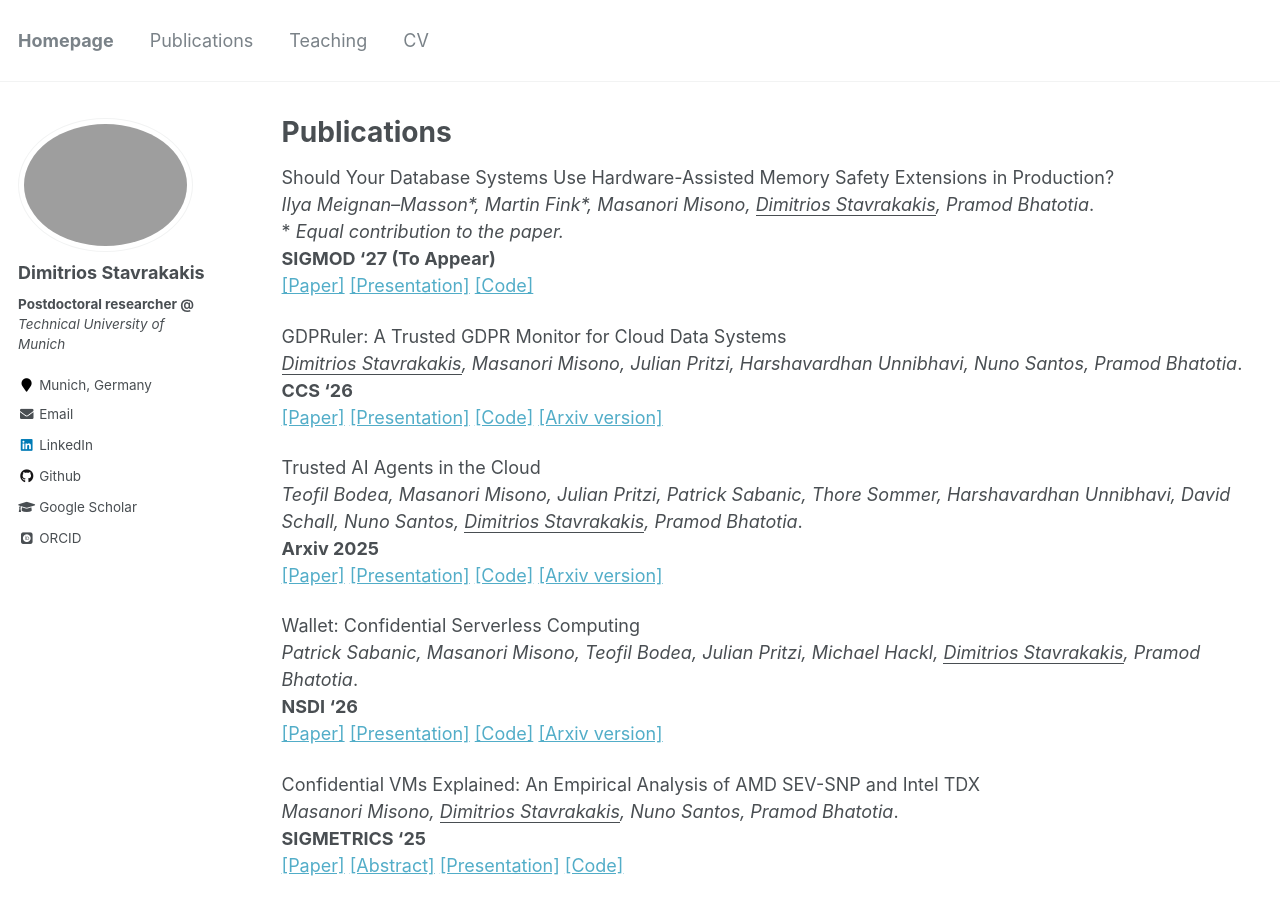
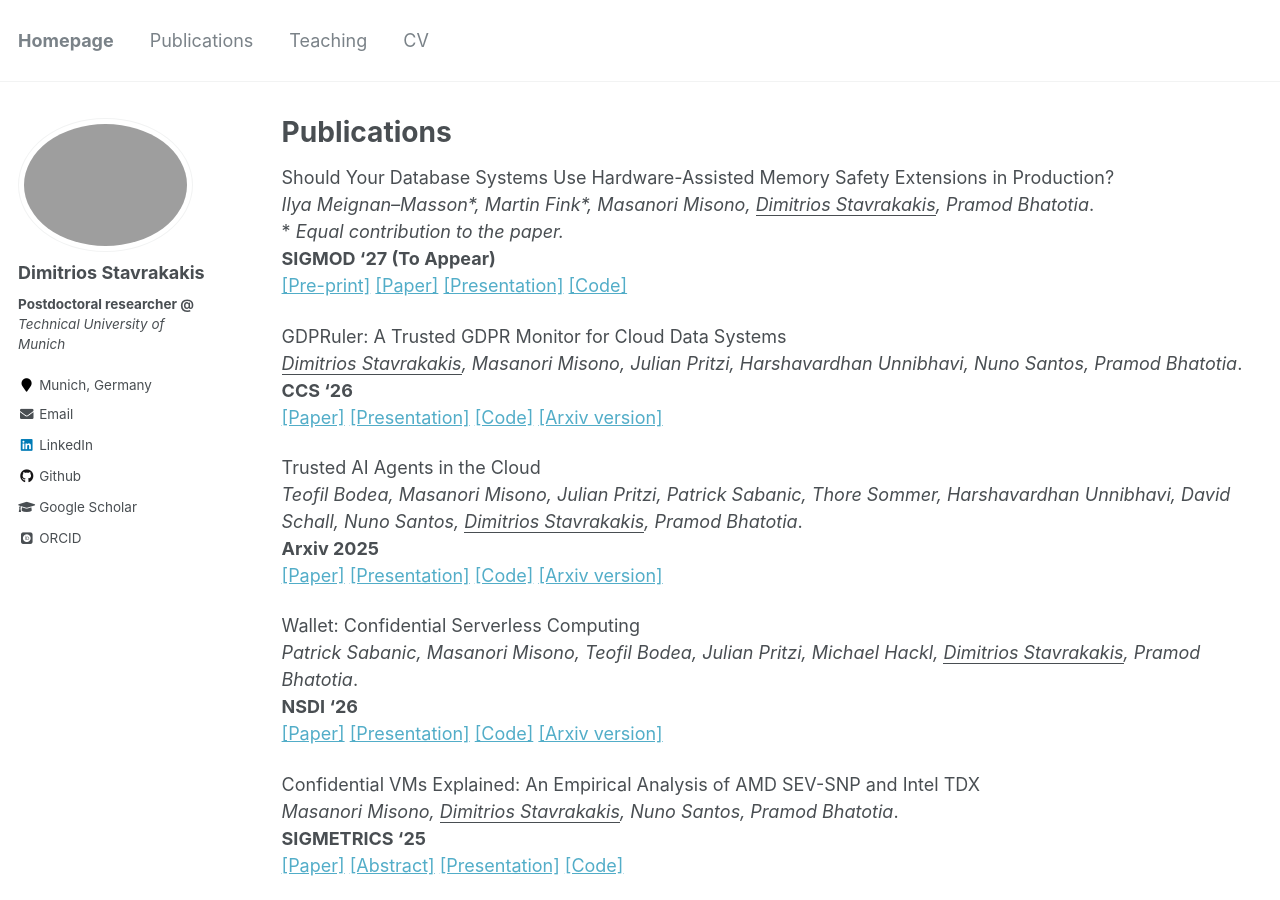
Before and after one commit to dimstav23/dimstav23.github.io, a Jekyll site: the page built from _pages/publications.md, in a window 1280 px wide and 900 px high. Built offline with Jekyll 4.4.1, drawn with Linux system fonts in a browser that asks for light colours; some web fonts are replaced.

Commit message:
add memsafedb pre-print link
Signed-off-by: Dimitris <dimstav23@gmail.com>

```diff
--- a/_pages/publications.md
+++ b/_pages/publications.md
@@ -19,7 +19,7 @@ Should Your Database Systems Use Hardware-Assisted Memory Safety Extensions in P
 _Ilya Meignan–Masson\*, Martin Fink\*, Masanori Misono, <ins>Dimitrios Stavrakakis</ins>, Pramod Bhatotia_. \
 \* *Equal contribution to the paper.* \
 __SIGMOD '27 (To Appear)__ \
-[[Paper]](https://dimstav23.github.io/publications) [[Presentation]](https://dimstav23.github.io/publications) [[Code]](https://github.com/TUM-DSE/memsafedb)
+[[Pre-print]](https://dse.in.tum.de/wp-content/uploads/2026/09/memsafedb_sigmod27_preprint.pdf) [[Paper]](https://dimstav23.github.io/publications) [[Presentation]](https://dimstav23.github.io/publications) [[Code]](https://github.com/TUM-DSE/memsafedb)
 
 GDPRuler: A Trusted GDPR Monitor for Cloud Data Systems \
 _<ins>Dimitrios Stavrakakis</ins>, Masanori Misono, Julian Pritzi, Harshavardhan Unnibhavi, Nuno Santos, Pramod Bhatotia_. \
```
Also changed, not shown: _pages/cv.md (+1 -1 lines).
